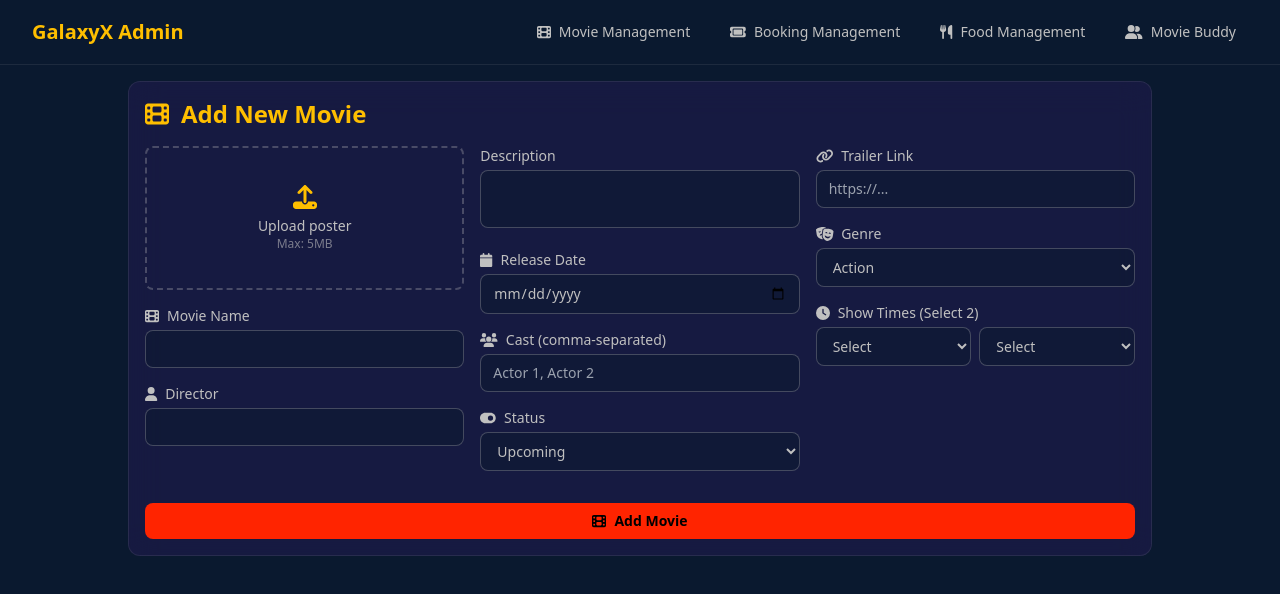
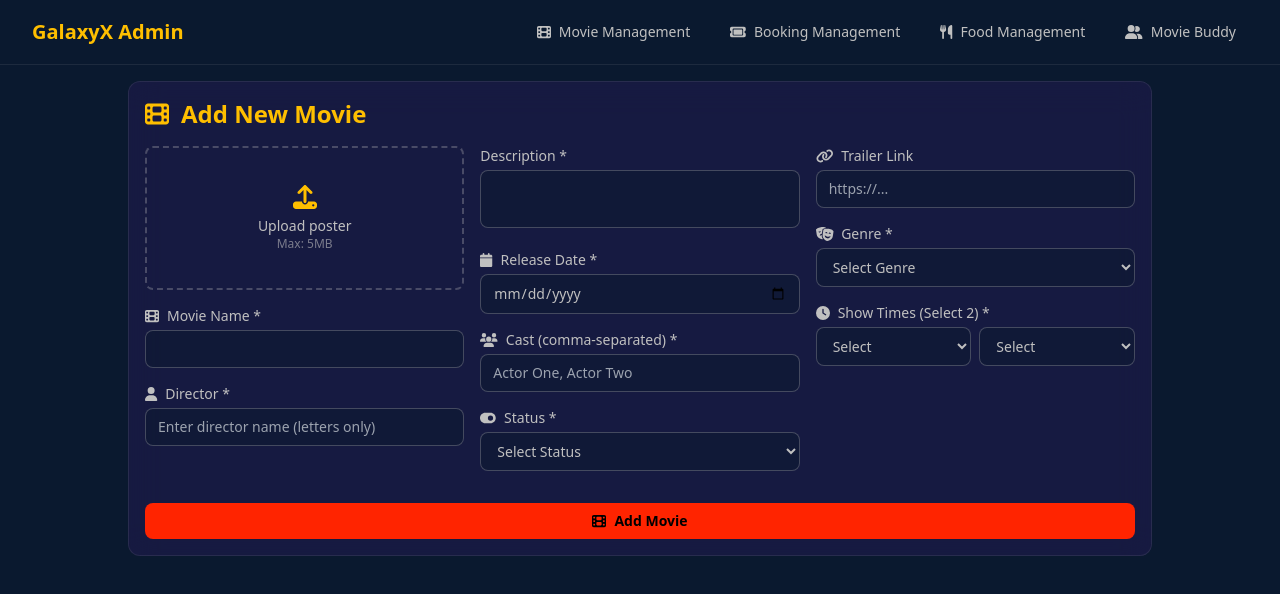
Before and after one commit to oshadha2k01/CodeMaster_PAF-Assignment, a React (Vite) app in the folder frontend/: page /admin/movies/add in a window 1280 px wide. Shown: the top 594 px of the page. Built offline with nearby package versions, Linux system fonts and the light colour scheme.

Commit message:
successfully added validation for the add movie form

```diff
--- a/frontend/src/components/admin/MovieManagement/MovieForm.jsx
+++ b/frontend/src/components/admin/MovieManagement/MovieForm.jsx
@@ -29,7 +29,7 @@ const MovieForm = () => {
     status: '',
     image_name: null,
     show_times: [],
-    genre: 'Action'
+    genre: ''
   });
 
   const [imagePreview, setImagePreview] = useState(null);
@@ -42,6 +42,25 @@ const MovieForm = () => {
   const isEditMode = !!id;
   const availableShowTimes = ['9:00 AM', '11:30 AM', '2:00 PM', '4:30 PM', '7:00 PM', '9:30 PM'];
   const availableGenres = ['Action', 'Comedy', 'Drama', 'Horror', 'Sci-Fi', 'Romance', 'Thriller', 'Adventure'];
+
+  // Real-time validation functions
+  const validateDirector = (value) => {
+    const regex = /^[A-Za-z\s]*$/;
+    return regex.test(value);
+  };
+
+  const validateCast = (value) => {
+    const regex = /^[A-Za-z\s,]*$/;
+    return regex.test(value);
+  };
+
+  const validateDescription = (value) => {
+    return value.trim().length > 0;
+  };
+
+  const validateGenre = (value) => {
+    return value.trim().length > 0;
+  };
 
   const calculateStatus = (releaseDate) => {
     const currentDate = new Date();
@@ -70,6 +89,8 @@ const MovieForm = () => {
     const { value } = e.target;
     const status = calculateStatus(value);
     setFormData(prev => ({ ...prev, release_date: value, status }));
+    if (value) setErrors(prev => ({ ...prev, release_date: '' }));
+    else setErrors(prev => ({ ...prev, release_date: 'Release date is required' }));
   };
 
   const areShowTimesValid = (times) => {
@@ -92,7 +113,11 @@ const MovieForm = () => {
     else if (formData.movie_name.length < 2) newErrors.movie_name = 'Movie name must be at least 2 characters';
     if (!formData.release_date) newErrors.release_date = 'Release date is required';
     if (!formData.director.trim()) newErrors.director = 'Director name is required';
+    else if (!validateDirector(formData.director)) newErrors.director = 'Director name must contain only letters';
     if (!formData.cast.trim()) newErrors.cast = 'At least one cast member is required';
+    else if (!validateCast(formData.cast)) newErrors.cast = 'Cast must contain only letters and commas';
+    if (!formData.description.trim()) newErrors.description = 'Description is required';
+    if (!formData.genre) newErrors.genre = 'Genre is required';
     if (!isEditMode && !formData.image_name) newErrors.image_name = 'Movie poster is required';
     if (formData.trailer_link && !formData.trailer_link.match(/^https?:\/\/.+/)) {
       newErrors.trailer_link = 'Please enter a valid URL';
@@ -102,22 +127,67 @@ const MovieForm = () => {
     } else if (!areShowTimesValid(formData.show_times)) {
       newErrors.show_times = 'Show times must be 3+ hours apart';
     }
-    if (!formData.genre) newErrors.genre = 'Select a genre';
     setErrors(newErrors);
     return Object.keys(newErrors).length === 0;
   };
 
   const handleInputChange = (e) => {
     const { name, value } = e.target;
-    setFormData(prev => ({ ...prev, [name]: value }));
-    if (errors[name]) setErrors(prev => ({ ...prev, [name]: '' }));
+
+    if (name === 'director') {
+      if (validateDirector(value)) {
+        setFormData(prev => ({ ...prev, [name]: value }));
+        if (value.trim()) setErrors(prev => ({ ...prev, director: '' }));
+        else setErrors(prev => ({ ...prev, director: 'Director name is required' }));
+      } else {
+        setErrors(prev => ({ ...prev, director: 'Only letters and spaces are allowed' }));
+        return;
+      }
+    }
+
+    else if (name === 'cast') {
+      if (validateCast(value)) {
+        setFormData(prev => ({ ...prev, [name]: value }));
+        if (value.trim()) setErrors(prev => ({ ...prev, cast: '' }));
+        else setErrors(prev => ({ ...prev, cast: 'At least one cast member is required' }));
+      } else {
+        setErrors(prev => ({ ...prev, cast: 'Only letters, spaces, and commas are allowed' }));
+        return;
+      }
+    }
+
+    else if (name === 'description') {
+      setFormData(prev => ({ ...prev, [name]: value }));
+      if (validateDescription(value)) setErrors(prev => ({ ...prev, description: '' }));
+      else setErrors(prev => ({ ...prev, description: 'Description is required' }));
+    }
+
+    else if (name === 'genre') {
+      setFormData(prev => ({ ...prev, [name]: value }));
+      if (validateGenre(value)) setErrors(prev => ({ ...prev, genre: '' }));
+      else setErrors(prev => ({ ...prev, genre: 'Genre is required' }));
+    }
+
+    else {
+      setFormData(prev => ({ ...prev, [name]: value }));
+      if (name === 'movie_name') {
+        if (value.trim()) setErrors(prev => ({ ...prev, movie_name: '' }));
+        else setErrors(prev => ({ ...prev, movie_name: 'Movie name is required' }));
+      }
+      if (errors[name]) setErrors(prev => ({ ...prev, [name]: '' }));
+    }
   };
 
   const handleShowTimeChange = (index, value) => {
     const newShowTimes = [...formData.show_times];
     newShowTimes[index] = value;
     setFormData(prev => ({ ...prev, show_times: newShowTimes.filter(Boolean) }));
-    if (errors.show_times) setErrors(prev => ({ ...prev, show_times: '' }));
+    if (newShowTimes.filter(Boolean).length === 2) {
+      if (areShowTimesValid(newShowTimes)) setErrors(prev => ({ ...prev, show_times: '' }));
+      else setErrors(prev => ({ ...prev, show_times: 'Show times must be 3+ hours apart' }));
+    } else {
+      setErrors(prev => ({ ...prev, show_times: 'Select exactly two show times' }));
+    }
   };
 
   const getAvailableOptions = (currentIndex) => {
@@ -162,6 +232,7 @@ const MovieForm = () => {
   const removeImage = () => {
     setFormData(prev => ({ ...prev, image_name: null }));
     setImagePreview(null);
+    if (!isEditMode) setErrors(prev => ({ ...prev, image_name: 'Movie poster is required' }));
   };
 
   const fetchMovieData = async () => {
@@ -180,7 +251,7 @@ const MovieForm = () => {
           image_name: movie.image_name || null,
           status: movie.status || '',
           show_times: movie.show_times || [],
-          genre: movie.genre || 'Action'
+          genre: movie.genre || ''
         });
         setImagePreview(movie.image_name ? `http://localhost:3000/uploads/${movie.image_name}` : null);
       } else {
@@ -209,8 +280,14 @@ const MovieForm = () => {
       formDataToSend.append('description', formData.description);
       formDataToSend.append('release_date', formData.release_date);
       formDataToSend.append('director', formData.director);
-      const castArray = formData.cast.split(',').map(item => item.trim());
-      formDataToSend.append('cast', JSON.stringify(castArray));
+
+      // Handle cast field properly
+      const castArray = formData.cast
+        .split(',')
+        .map(item => item.trim())
+        .filter(item => item.length > 0);
+      castArray.forEach(cast => formDataToSend.append('cast[]', cast));
+
       formDataToSend.append('trailer_link', formData.trailer_link);
       formDataToSend.append('status', formData.status);
       formDataToSend.append('show_times', JSON.stringify(formData.show_times));
@@ -326,7 +403,7 @@ const MovieForm = () => {
               <div>
                 <label className="block text-silver text-sm mb-1">
                   <FontAwesomeIcon icon={faFilm} className="mr-2" />
-                  Movie Name
+                  Movie Name *
                 </label>
                 <input
                   type="text"
@@ -334,7 +411,7 @@ const MovieForm = () => {
                   value={formData.movie_name}
                   onChange={handleInputChange}
                   className={`w-full bg-deep-space/50 border rounded-lg px-3 py-2 text-silver text-sm focus:border-electric-purple focus:ring-1 focus:ring-electric-purple outline-none ${errors.movie_name ? 'border-red-500' : 'border-silver/30'}`}
-                  required
+
                 />
                 {errors.movie_name && (
                   <motion.p initial={{ opacity: 0 }} animate={{ opacity: 1 }}
@@ -349,7 +426,7 @@ const MovieForm = () => {
               <div>
                 <label className="block text-silver text-sm mb-1">
                   <FontAwesomeIcon icon={faUser} className="mr-2" />
-                  Director
+                  Director *
                 </label>
                 <input
                   type="text"
@@ -357,7 +434,8 @@ const MovieForm = () => {
                   value={formData.director}
                   onChange={handleInputChange}
                   className={`w-full bg-deep-space/50 border rounded-lg px-3 py-2 text-silver text-sm focus:border-electric-purple focus:ring-1 focus:ring-electric-purple outline-none ${errors.director ? 'border-red-500' : 'border-silver/30'}`}
-                  required
+                  placeholder="Enter director name (letters only)"
+
                 />
                 {errors.director && (
                   <motion.p initial={{ opacity: 0 }} animate={{ opacity: 1 }}
@@ -373,20 +451,29 @@ const MovieForm = () => {
             {/* Column 2 */}
             <div className="space-y-4">
               <div>
-                <label className="block text-silver text-sm mb-1">Description</label>
+                <label className="block text-silver text-sm mb-1">Description *</label>
                 <textarea
                   name="description"
                   value={formData.description}
                   onChange={handleInputChange}
                   rows="2"
-                  className="w-full bg-deep-space/50 border border-silver/30 rounded-lg px-3 py-2 text-silver text-sm focus:border-electric-purple focus:ring-1 focus:ring-electric-purple outline-none resize-none"
+                  className={`w-full bg-deep-space/50 border rounded-lg px-3 py-2 text-silver text-sm focus:border-electric-purple focus:ring-1 focus:ring-electric-purple outline-none resize-none ${errors.description ? 'border-red-500' : 'border-silver/30'}`}
+
                 />
+                {errors.description && (
+                  <motion.p initial={{ opacity: 0 }} animate={{ opacity: 1 }}
+                    className="text-red-500 text-xs mt-1 flex items-center"
+                  >
+                    <FontAwesomeIcon icon={faExclamationCircle} className="mr-1" size="sm" />
+                    {errors.description}
+                  </motion.p>
+                )}
               </div>
 
               <div>
                 <label className="block text-silver text-sm mb-1">
                   <FontAwesomeIcon icon={faCalendar} className="mr-2" />
-                  Release Date
+                  Release Date *
                 </label>
                 <div className="relative">
                   <input
@@ -395,7 +482,7 @@ const MovieForm = () => {
                     value={formData.release_date}
                     onChange={handleDateChange}
                     className={`w-full bg-deep-space/50 border rounded-lg px-3 py-2 text-silver text-sm focus:border-electric-purple focus:ring-1 focus:ring-electric-purple outline-none ${errors.release_date ? 'border-red-500' : 'border-silver/30'}`}
-                    required
+
                   />
                   {formData.release_date && (
                     <div className="absolute right-0 top-0 h-full flex items-center pr-3">
@@ -418,16 +505,16 @@ const MovieForm = () => {
               <div>
                 <label className="block text-silver text-sm mb-1">
                   <FontAwesomeIcon icon={faUsers} className="mr-2" />
-                  Cast (comma-separated)
+                  Cast (comma-separated) *
                 </label>
                 <input
                   type="text"
                   name="cast"
                   value={formData.cast}
                   onChange={handleInputChange}
-                  placeholder="Actor 1, Actor 2"
+                  placeholder="Actor One, Actor Two"
                   className={`w-full bg-deep-space/50 border rounded-lg px-3 py-2 text-silver text-sm focus:border-electric-purple focus:ring-1 focus:ring-electric-purple outline-none ${errors.cast ? 'border-red-500' : 'border-silver/30'}`}
-                  required
+
                 />
                 {errors.cast && (
                   <motion.p initial={{ opacity: 0 }} animate={{ opacity: 1 }}
@@ -442,15 +529,16 @@ const MovieForm = () => {
               <div>
                 <label className="block text-silver text-sm mb-1">
                   <FontAwesomeIcon icon={faToggleOn} className="mr-2" />
-                  Status
+                  Status *
                 </label>
                 <select
                   name="status"
                   value={formData.status}
                   onChange={handleInputChange}
-                  className="w-full bg-deep-space/50 border border-silver/30 rounded-lg px-3 py-2 text-silver text-sm focus:border-electric-purple focus:ring-1 focus:ring-electric-purple outline-none"
-                  required
+                  className={`w-full bg-deep-space/50 border rounded-lg px-3 py-2 text-silver text-sm focus:border-electric-purple focus:ring-1 focus:ring-electric-purple outline-none ${errors.status ? 'border-red-500' : 'border-silver/30'}`}
+
                 >
+                  <option value="">Select Status</option>
                   <option value="Upcoming">Upcoming</option>
                   <option value="Now Showing">Now Showing</option>
                   <option value="End">End</option>
@@ -486,15 +574,16 @@ const MovieForm = () => {
               <div>
                 <label className="block text-silver text-sm mb-1">
                   <FontAwesomeIcon icon={faTheaterMasks} className="mr-2" />
-                  Genre
+                  Genre *
                 </label>
                 <select
                   name="genre"
                   value={formData.genre}
                   onChange={handleInputChange}
                   className={`w-full bg-deep-space/50 border rounded-lg px-3 py-2 text-silver text-sm focus:border-electric-purple focus:ring-1 focus:ring-electric-purple outline-none ${errors.genre ? 'border-red-500' : 'border-silver/30'}`}
-                  required
+
                 >
+                  <option value="">Select Genre</option>
                   {availableGenres.map(genre => (
                     <option key={genre} value={genre}>{genre}</option>
                   ))}
@@ -512,7 +601,7 @@ const MovieForm = () => {
               <div>
                 <label className="block text-silver text-sm mb-1">
                   <FontAwesomeIcon icon={faClock} className="mr-2" />
-                  Show Times (Select 2)
+                  Show Times (Select 2) *
                 </label>
                 <div className="grid grid-cols-2 gap-2">
                   {[0, 1].map(index => (
@@ -521,7 +610,7 @@ const MovieForm = () => {
                       value={formData.show_times[index] || ''}
                       onChange={(e) => handleShowTimeChange(index, e.target.value)}
                       className={`w-full bg-deep-space/50 border rounded-lg px-3 py-2 text-silver text-sm focus:border-electric-purple focus:ring-1 focus:ring-electric-purple outline-none ${errors.show_times ? 'border-red-500' : 'border-silver/30'}`}
-                      required
+
                     >
                       <option value="">Select</option>
                       {getAvailableOptions(index).map(time => (
```
Also changed, not shown: 5 other files (tests, documents, lock files or other folders).
